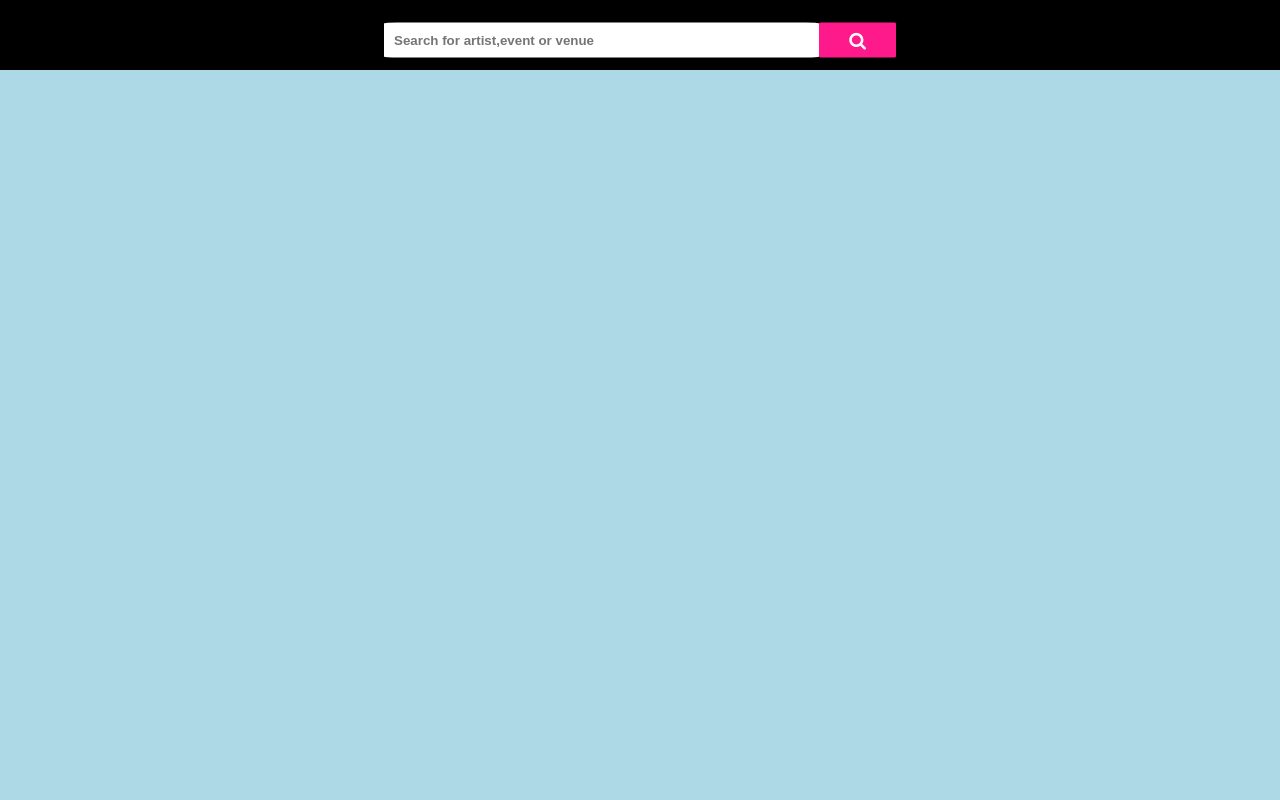
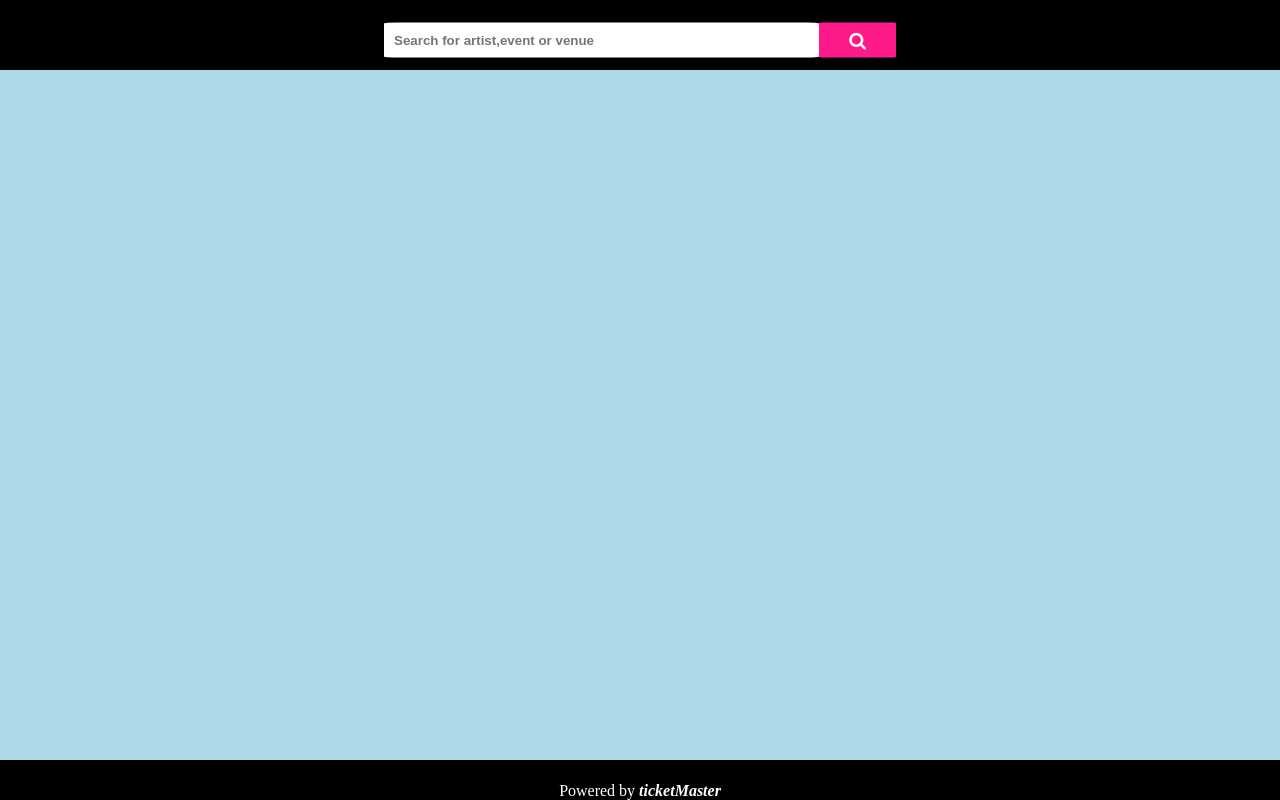
Before and after one commit to VukasinVujic/Gallery_Bak, an Angular app: page / in a window 1280 px wide. Shown: the top 800 px of the page. Built offline with nearby package versions, Linux system fonts and the light colour scheme.

Commit message:
adding footer

```diff
--- a/src/app/app.component.css
+++ b/src/app/app.component.css
@@ -0,0 +1,4 @@
+.made-to-keep-footer-down {
+    min-height: 100%;
+    position: relative;
+}
--- a/src/app/app.component.html
+++ b/src/app/app.component.html
@@ -1 +1,7 @@
+<div class="made-to-keep-footer-down">
 <app-header> </app-header>
+
+
+
+<app-footer></app-footer>
+</div>
--- a/src/app/app.module.ts
+++ b/src/app/app.module.ts
@@ -5,12 +5,14 @@ import { AppRoutingModule } from './app-routing.module';
 import { AppComponent } from './app.component';
 import { HeaderComponent } from './layouts/header/header.component';
 import { SearchBarComponent } from './layouts/header/search-bar/search-bar/search-bar.component';
+import { FooterComponent } from './layouts/footer/footer.component';
 
 @NgModule({
   declarations: [
     AppComponent,
     HeaderComponent,
-    SearchBarComponent
+    SearchBarComponent,
+    FooterComponent
   ],
   imports: [
     BrowserModule,
--- /dev/null
+++ b/src/app/layouts/footer/footer.component.css
@@ -0,0 +1,12 @@
+.footer {
+    height: 40px;
+    width: 100%;
+    background-color: black;
+    position: absolute;
+    left: 0px;
+    bottom: 0px;
+    color: white;
+    display: grid;
+    justify-content: center;
+    align-items: end;
+}
--- /dev/null
+++ b/src/app/layouts/footer/footer.component.html
@@ -0,0 +1,9 @@
+<div class="footer">
+
+    <p>
+        Powered by <i><b>ticketMaster</b></i>
+    </p>
+
+
+
+</div>
--- /dev/null
+++ b/src/app/layouts/footer/footer.component.ts
@@ -0,0 +1,15 @@
+import { Component, OnInit } from '@angular/core';
+
+@Component({
+  selector: 'app-footer',
+  templateUrl: './footer.component.html',
+  styleUrls: ['./footer.component.css']
+})
+export class FooterComponent implements OnInit {
+
+  constructor() { }
+
+  ngOnInit() {
+  }
+
+}
--- a/src/styles.css
+++ b/src/styles.css
@@ -1,6 +1,13 @@
 /* You can add global styles to this file, and also import other style files */
 
+html {
+    height: 100%;
+}
+
 body {
+    height: 100%;
+    margin: 0;
+    padding: 0;
     background-color: lightblue ;
 }
 
```
Also changed, not shown: 1 other file (tests, documents, lock files or other folders).
